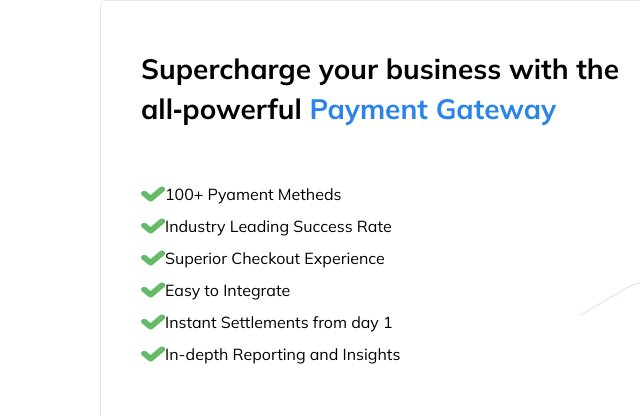
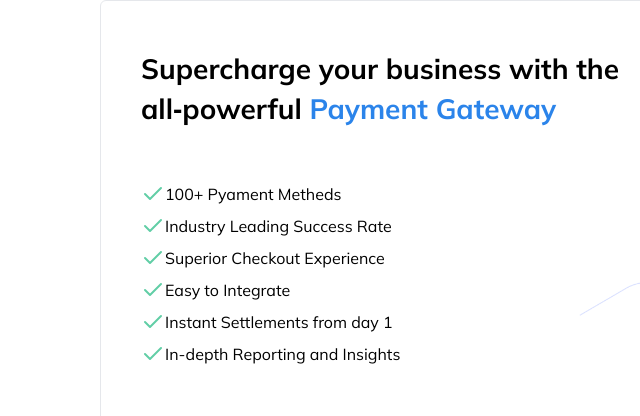
Before and after one commit to Puneet-kaushikji/tailwind, a website built with Vite: page index.html in a window 1280 px wide. Shown: the part 922-1338 px from the top of the page, 0-640 px from the left. Built offline with nearby package versions, Linux system fonts and the light colour scheme.

Commit message:
Update index.html

```diff
--- a/index.html
+++ b/index.html
@@ -196,32 +196,32 @@
               <ul class="space-y-2">
                 <li class="font-mullish flex items-center sapce-x-2">
 
-                 <img src="./images/check-mark.png " class="h-5 w-6" alt="">
+                  <i data-feather="check" class="text-greenLight"></i>
                   <span>100+ Pyament Metheds</span>
                 </li>
 
                 <li class="font-mullish flex items-center sapce-x-2">
-                  <img src="./images/check-mark.png " class="h-5 w-6" alt="">
+                  <i data-feather="check" class="text-greenLight"></i>
                   <span>Industry Leading Success Rate</span>
                 </li>
 
                 <li class="font-mullish flex items-center sapce-x-2">
-                  <img src="./images/check-mark.png " class="h-5 w-6" alt="">
+                  <i data-feather="check" class="text-greenLight"></i>
                   <span>Superior Checkout Experience</span>
                 </li>
 
                 <li class="font-mullish flex items-center sapce-x-2">
-                  <img src="./images/check-mark.png " class="h-5 w-6" alt="">
+                  <i data-feather="check" class="text-greenLight"></i>
                   <span>Easy to Integrate</span>
                 </li>
 
                 <li class="font-mullish flex items-center sapce-x-2">
-                  <img src="./images/check-mark.png " class="h-5 w-6" alt="">
+                  <i data-feather="check" class="text-greenLight"></i>
                   <span>Instant Settlements from day 1</span>
                 </li>
 
                 <li class="font-mullish flex items-center sapce-x-2">
-                  <img src="./images/check-mark.png " class="h-5 w-6" alt="">
+                  <i data-feather="check" class="text-greenLight"></i>
                   <span>In-depth Reporting and Insights</span>
                 </li>
               </ul>
@@ -665,22 +665,22 @@
 
                   <ul class="space-y-2">
                     <li class="font-mullish flex items-center sapce-x-2 text-white">
-                     <img src="./images/check-mark.png " class="h-5 w-6" alt="">
+                      <i data-feather="check" class="text-greenLight"></i>
                       <span>Open a fully digital current account</span>
                     </li>
 
                     <li class="font-mullish flex items-center sapce-x-2 text-white">
-                      <img src="./images/check-mark.png " class="h-5 w-6" alt="">
+                      <i data-feather="check" class="text-greenLight"></i>
                       <span>Automate payables & compliment payments</span>
                     </li>
 
                     <li class="font-mullish flex items-center sapce-x-2 text-white">
-                     <img src="./images/check-mark.png " class="h-5 w-6" alt="">
+                      <i data-feather="check" class="text-greenLight"></i>
                       <span>Simplify and track spends with Corporate cards</span>
                     </li>
 
                    <li class="font-mullish flex items-center sapce-x-2 text-white">
-                      <img src="./images/check-mark.png " class="h-5 w-6" alt="">
+                    <i data-feather="check" class="text-greenLight"></i>
                       <span>View financial insights at a glance</span>
                     </li>
 
```
